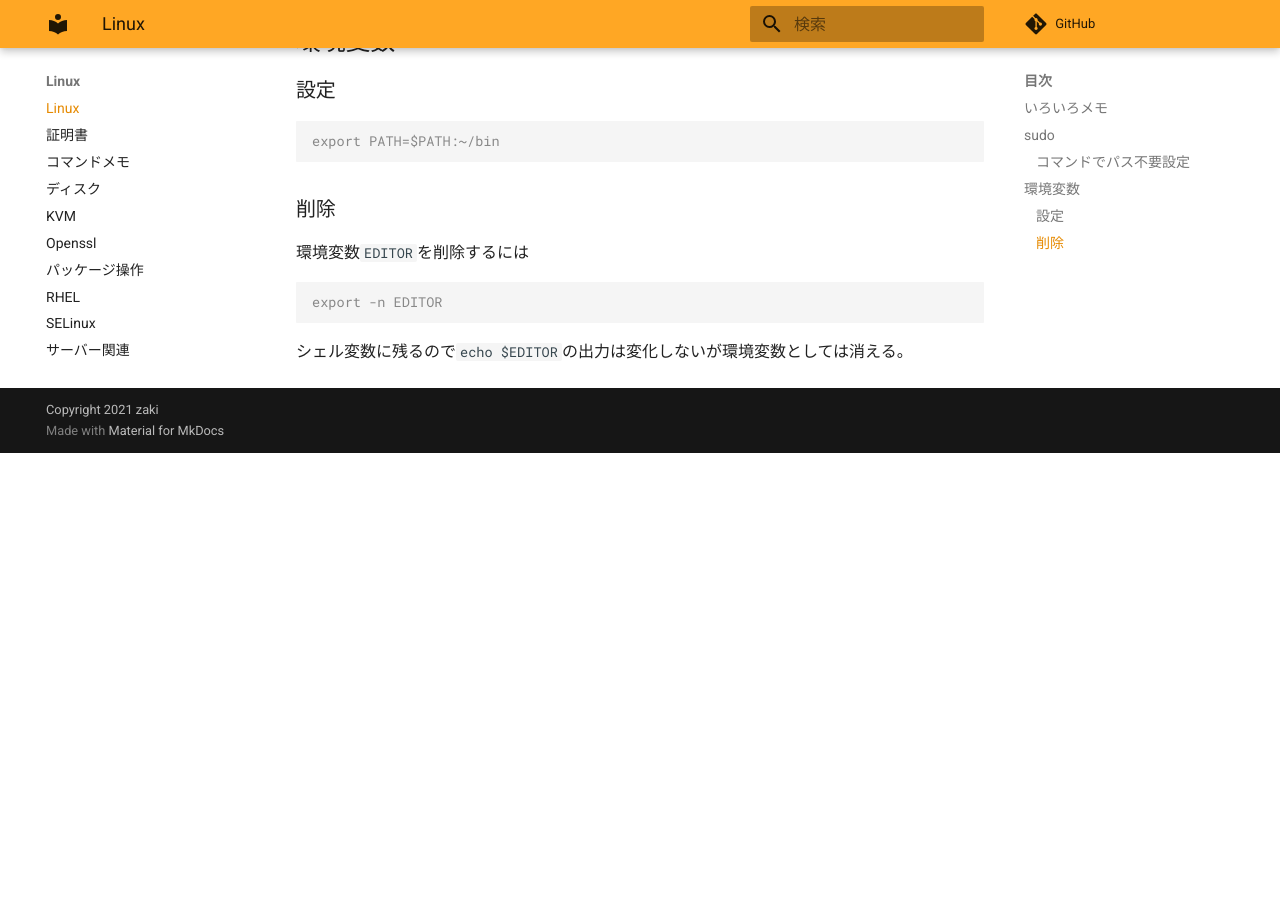
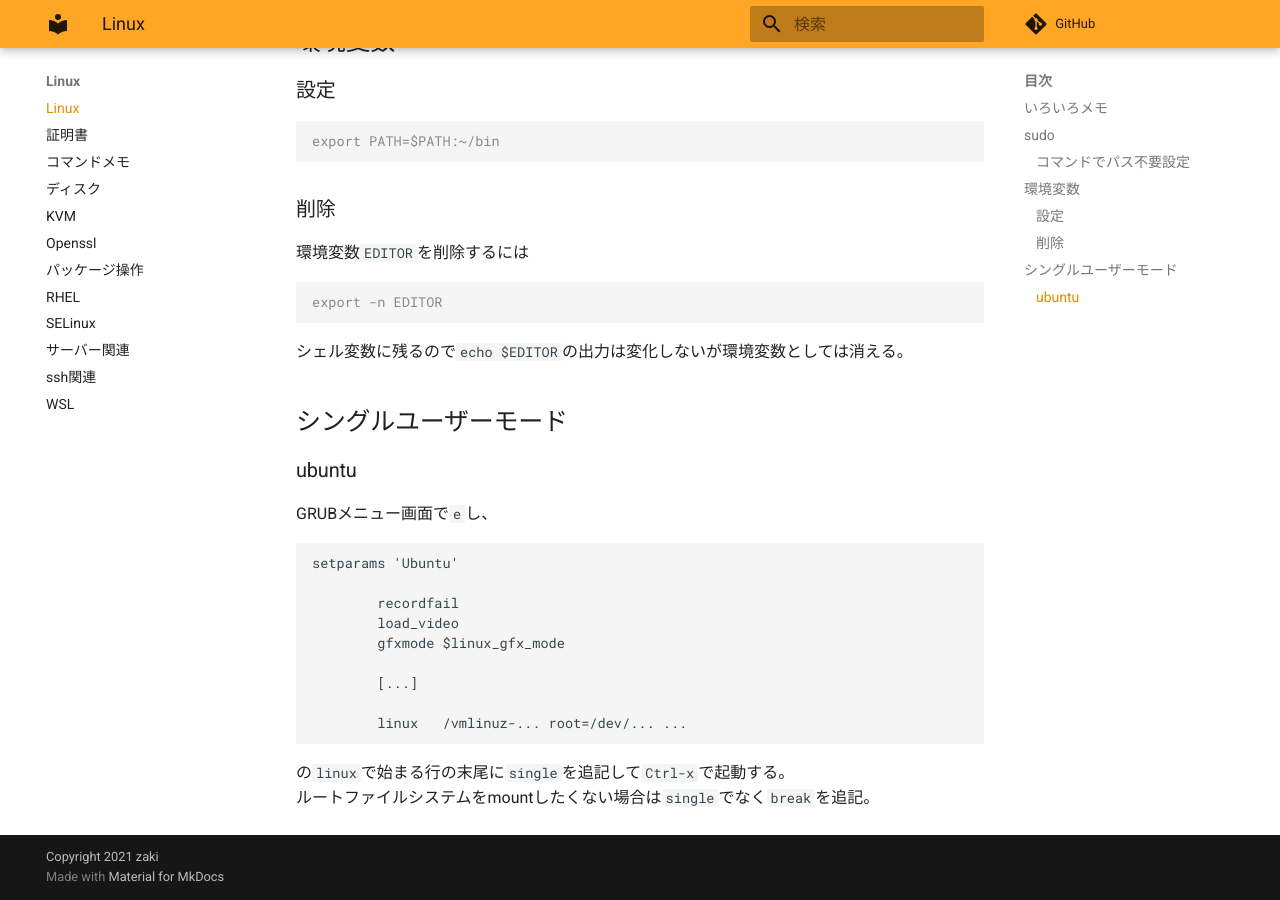
Before and after one commit to zaki-lknr/docs, an MkDocs documentation site: the page built from docs/Linux/index.md, in a window 1280 px wide and 900 px high, scrolled down 1086 px. Built offline with MkDocs 1.6.1 and Material for MkDocs 9.7.7, drawn with Linux system fonts in a browser that asks for light colours; comment, search, counter and statistics services are not loaded; before the commit the page ends 1539 px from its top, so only the background shows below that.

Commit message:
add: linux: シングルユーザーモード

````diff
--- a/docs/Linux/index.md
+++ b/docs/Linux/index.md
@@ -60,3 +60,24 @@ export -n EDITOR
 ```
 
 シェル変数に残るので`echo $EDITOR`の出力は変化しないが環境変数としては消える。
+
+## シングルユーザーモード
+
+### ubuntu
+
+GRUBメニュー画面で`e`し、
+
+```text
+setparams 'Ubuntu'
+
+        recordfail
+        load_video
+        gfxmode $linux_gfx_mode
+
+        [...]
+
+        linux   /vmlinuz-... root=/dev/... ...
+```
+
+の`linux`で始まる行の末尾に`single`を追記して`Ctrl-x`で起動する。
+ルートファイルシステムをmountしたくない場合は`single`でなく`break`を追記。
````
